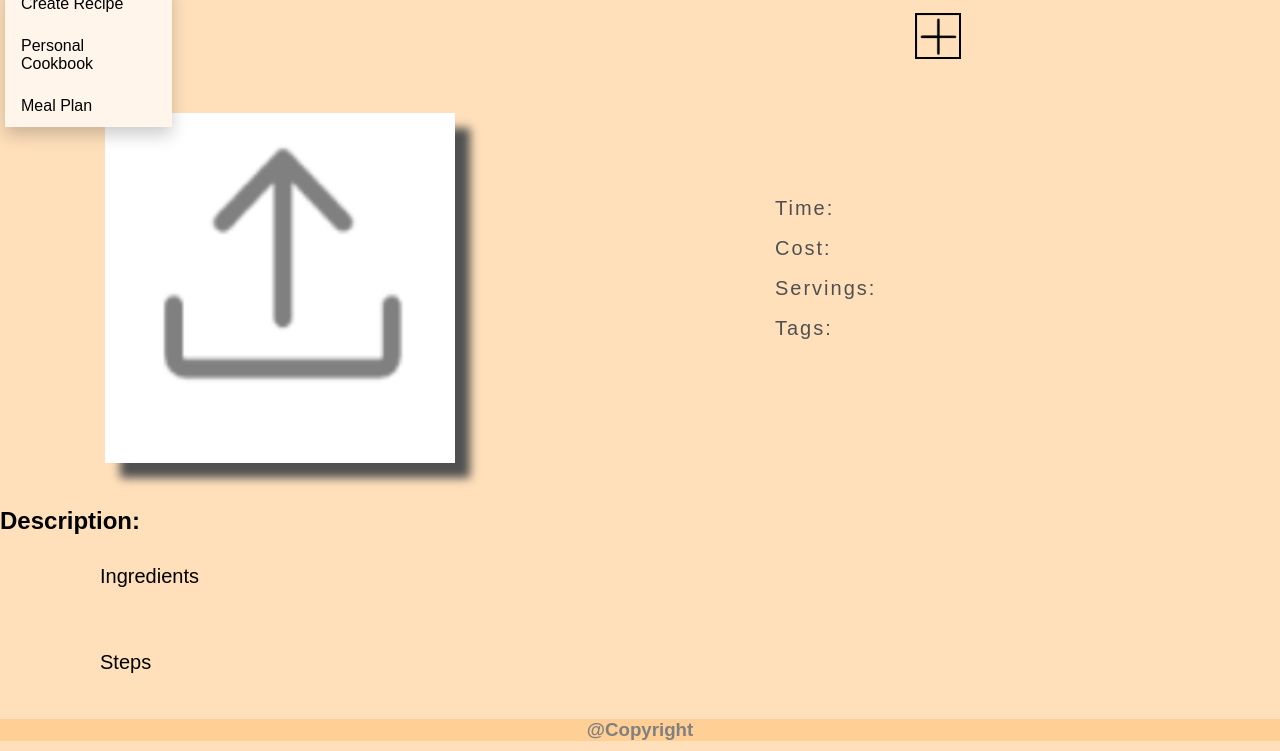
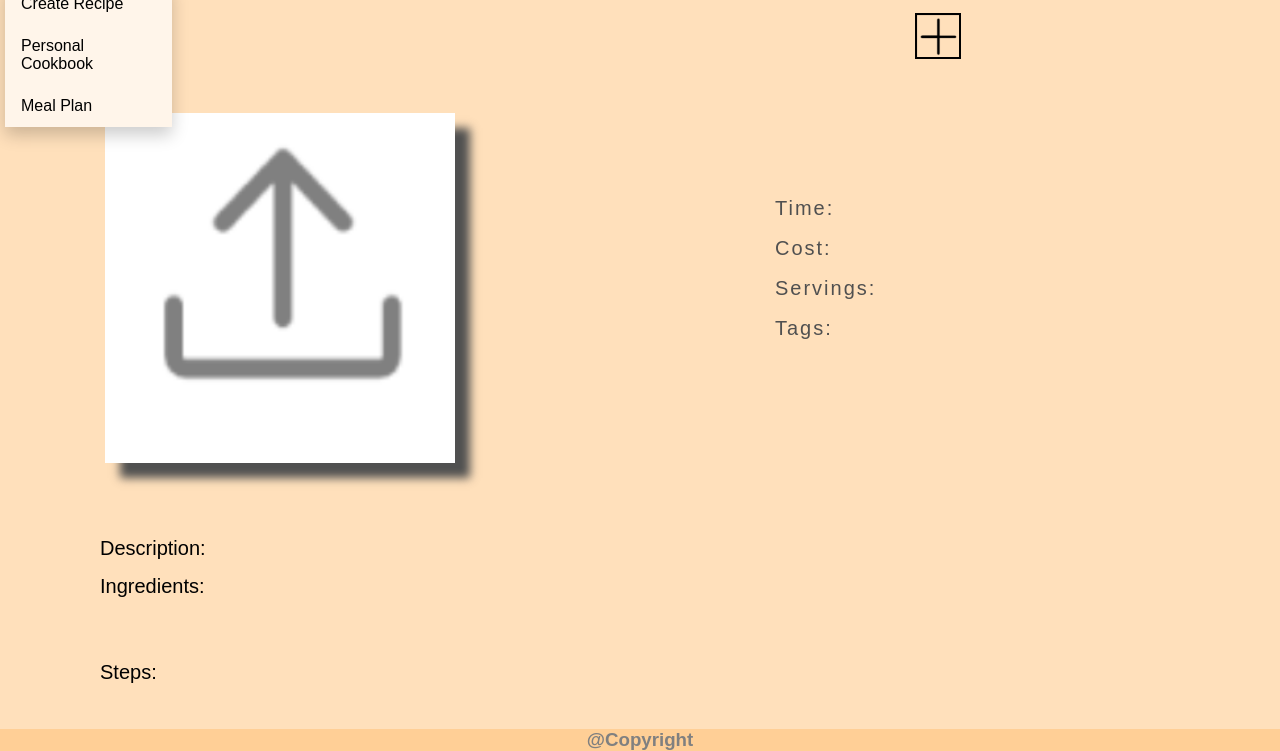
Before and after one commit to cse110-fa21-group15/cse110-fa21-group15, a website with bundled scripts: page source/recipePageSpoonacular.html in a window 1280 px wide. Shown: the part 87-838 px from the top of the page. Built offline with nearby package versions, Linux system fonts and the light colour scheme; no server answers; a web font is replaced by a local one.

Commit message:
page resizing

```diff
--- a/source/recipePageSpoonacular.html
+++ b/source/recipePageSpoonacular.html
@@ -63,11 +63,11 @@
         <!--Recipe name-->
         <div class="RecTitle">
             <h2 class="name" id="recipeName"></h2>
+
             <div class="icons">
                 <img class="icon" id="add" src="assets/images/add.png" alt="Add">
             </div>
         </div>
-
         <!-- Image-->
         <span id="details">
             <span id="one">
@@ -90,13 +90,13 @@
             </div>
         </span>
 
-        <!-- Description-->
-        <h2 id="des">Description:</h2>
-        <p class="desPara" id="recipeDescription"></p>
-
-        <div class = "flex-container">
-            <div class = "row-flex">
-                <div class ="ing1">Ingredients</div>
+        <div class="flex-container">
+            <div class="row-flex">
+                <p id="des">Description:</p>
+                <p class="desPara" id="recipeDescription"></p>
+            </div>
+            <div class="row-flex">
+                <div class="ing1">Ingredients:</div>
             </div>
 
             <div id="lst">
@@ -106,8 +106,8 @@
 
             <br>
 
-            <div class = "row-flex">
-                <div class="step">Steps</div>
+            <div class="row-flex">
+                <div class="step">Steps:</div>
             </div>
 
             <div id="lst2">
@@ -115,29 +115,6 @@
                 </ol>
             </div>
         </div>
-        <!-- <div id="imgC">
-        <div id="one"> <img class="recImg" src="assets/images/spooky.png" alt="Recipe Image" ></div>
-
-            <div class="details">
-                <p class="para">
-                    <br>
-                    <br>
-                    Time: 2 hours 0 mins <br>
-                    Servings: 3 <br>
-                    tags: <br>
-                </p>
-                <div class ="time"> Time: 2 hours 0 mins </div>
-                <div class = "cost">Cost: $58</div>
-                <div class="serving">Servings: 3</div>
-                <div class="tags">
-                    <div class="sweet">sweet</div>
-                    <div class="long">Long</div>
-                    <div class="medium">Medium</div>
-                </div> -->
-        <!-- </div>
-            </div> -->
-
-        <!-- </div> -->
     </main>
 
     <footer>
```
